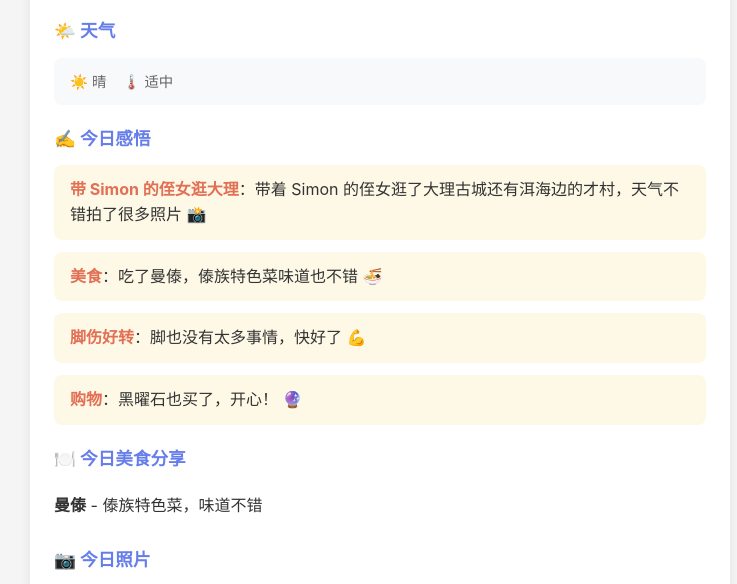
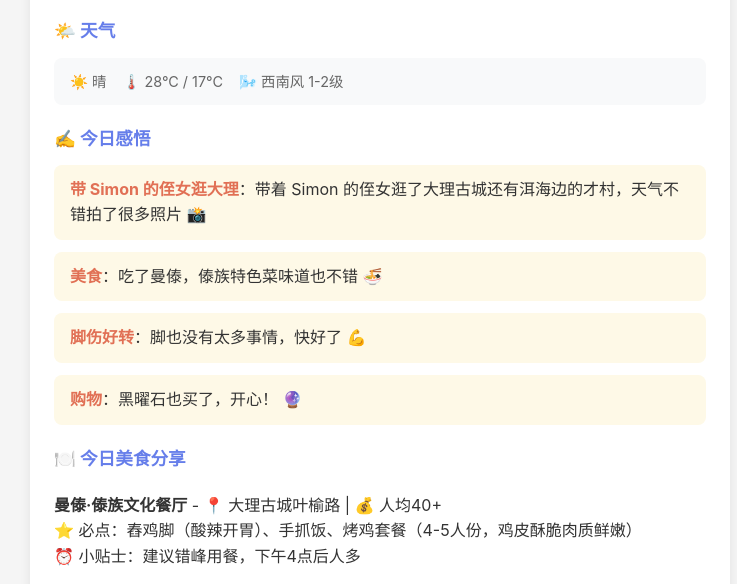
Before and after one commit to leoshi1994-szw/leo-shi, a plain HTML site: page diary/2026-06-23.html in a window 1280 px wide. Shown: the part 167-751 px from the top of the page, without its empty margins (260-997 px from the left). Drawn offline with Linux system fonts and the light colour scheme; grey boxes are pictures that could not be loaded.

Commit message:
Update weather and restaurant info for 2026-06-23

```diff
--- a/diary/2026-06-23.html
+++ b/diary/2026-06-23.html
@@ -118,7 +118,8 @@
             <h2>🌤️ 天气</h2>
             <div class="weather">
                 <span>☀️ 晴</span>
-                <span>🌡️ 适中</span>
+                <span>🌡️ 28°C / 17°C</span>
+                <span>🌬️ 西南风 1-2级</span>
             </div>
 
             <h2>✍️ 今日感悟</h2>
@@ -139,7 +140,9 @@
 
             <h2>🍽️ 今日美食分享</h2>
             <ul class="food-list">
-                <li><strong>曼傣</strong> - 傣族特色菜，味道不错</li>
+                <li><strong>曼傣·傣族文化餐厅</strong> - 📍 大理古城叶榆路 | 💰 人均40+
+                    <br>⭐ 必点：舂鸡脚（酸辣开胃）、手抓饭、烤鸡套餐（4-5人份，鸡皮酥脆肉质鲜嫩）
+                    <br>⏰ 小贴士：建议错峰用餐，下午4点后人多</li>
             </ul>
 
             <h2>📷 今日照片</h2>
```
